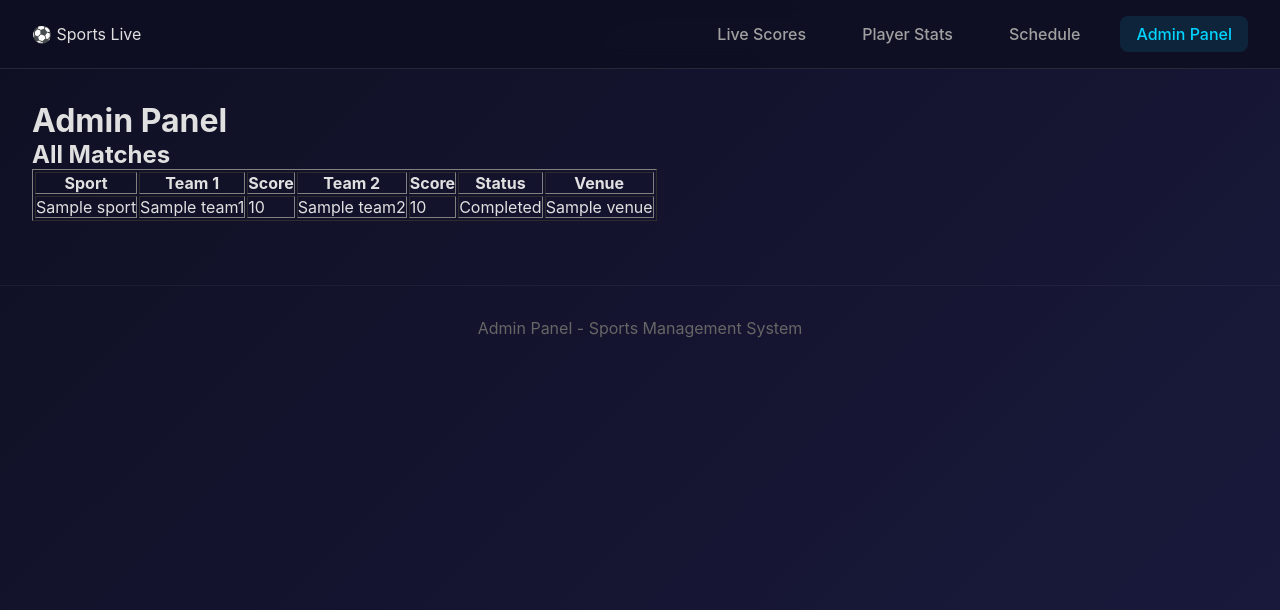
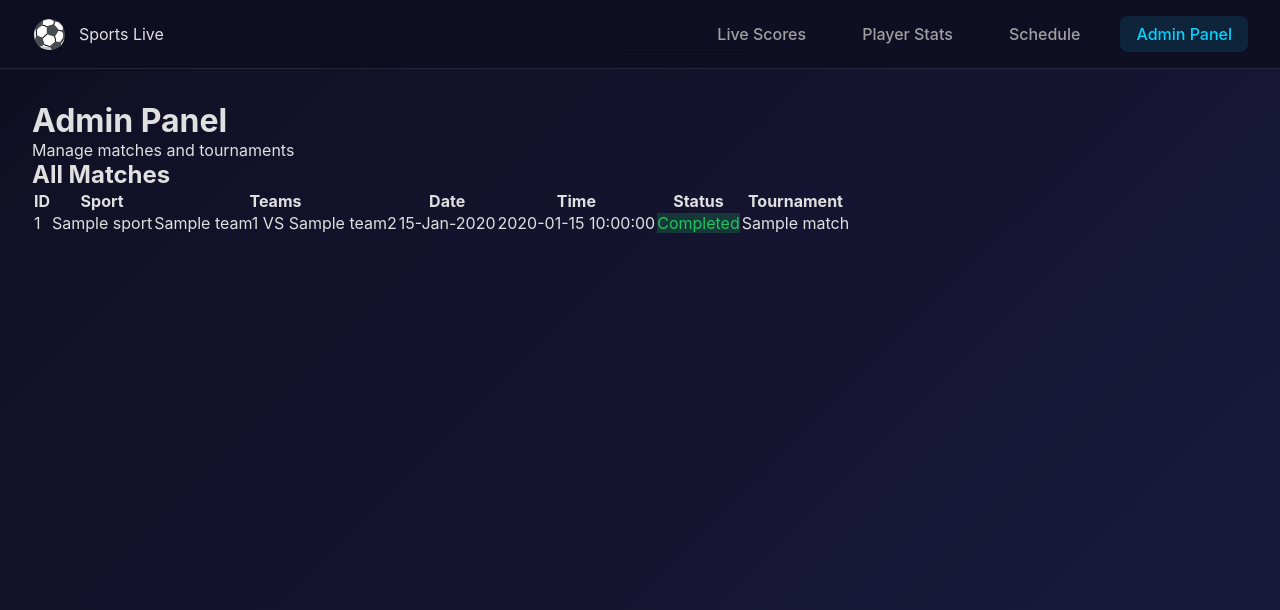
Before and after one commit to Geethasree1326/my-sport-project, a Flask app: template templates/admin.html in a window 1280 px wide. Shown: the top 610 px of the page. Run offline with Flask 3, Linux system fonts and the light colour scheme; the template is opened without the code that fills it: most values are stand-ins (such as "Sample title", 1, 10 or a date in 2020).

Commit message:
Refactor admin.html for improved layout and styling
Updated the admin panel layout and structure.

```diff
--- a/templates/admin.html
+++ b/templates/admin.html
@@ -2,14 +2,13 @@
 <html lang="en">
 <head>
     <meta charset="UTF-8">
-<meta name="viewport" content="width=device-width, initial-scale=1.0">
     <title>Admin Panel</title>
     <link rel="stylesheet" href="{{ url_for('static', filename='style.css') }}">
 </head>
 <body>
 <nav class="navbar">
     <div class="nav-container">
-        <div class="logo">&#9917; Sports Live</div>
+        <div class="logo"><span class="logo-icon">&#9917;</span>Sports Live</div>
         <div class="nav-links">
             <a href="/" class="nav-link">Live Scores</a>
             <a href="/players" class="nav-link">Player Stats</a>
@@ -19,37 +18,45 @@
     </div>
 </nav>
 
-<main class="main-content">
+<main class="main-content admin-content">
+    <div class="admin-header">
         <h1>Admin Panel</h1>
+        <p>Manage matches and tournaments</p>
+    </div>
 
+    <div class="admin-grid">
+        <div class="admin-section full-width">
             <h2>All Matches</h2>
-    <table border="1" cellpadding="5">
+            <div class="matches-table-container">
+                <table class="matches-table">
                     <thead>
                         <tr>
+                            <th>ID</th>
                             <th>Sport</th>
-                <th>Team 1</th>
-                <th>Score</th>
-                <th>Team 2</th>
-                <th>Score</th>
+                            <th>Teams</th>
+                            <th>Date</th>
+                            <th>Time</th>
                             <th>Status</th>
-                <th>Venue</th>
+                            <th>Tournament</th>
                         </tr>
                     </thead>
                     <tbody>
                         {% for match in matches %}
-            <tr {% if match.is_live %}style="background-color:#ffcccc"{% endif %}>
+                        <tr class="{% if match.is_live %}live-row{% endif %}">
+                            <td>{{ match.id }}</td>
                             <td>{{ match.sport.name }}</td>
-                <td>{{ match.team1.name }}</td>
-                <td>{{ match.team1_score }}</td>
-                <td>{{ match.team2.name }}</td>
-                <td>{{ match.team2_score }}</td>
-                <td>{{ match.status|capitalize }}</td>
-                <td>{{ match.venue }}</td>
+                            <td>{{ match.team1.short_name }} VS {{ match.team2.short_name }}</td>
+                            <td>{{ match.match_date.strftime('%d-%b-%Y') }}</td>
+                            <td>{{ match.match_time }}</td>
+                            <td><span class="status-badge {% if match.status == 'completed' %}completed{% elif match.is_live %}live{% else %}upcoming{% endif %}">{{ match.status|capitalize }}</span></td>
+                            <td>{{ match.tournament }}</td>
                         </tr>
                         {% endfor %}
                     </tbody>
                 </table>
+            </div>
+        </div>
+    </div>
 </main>
-<footer class="footer">Admin Panel - Sports Management System</footer>
 </body>
 </html>
```
Lines whose indentation alone changed are shown as unchanged.
